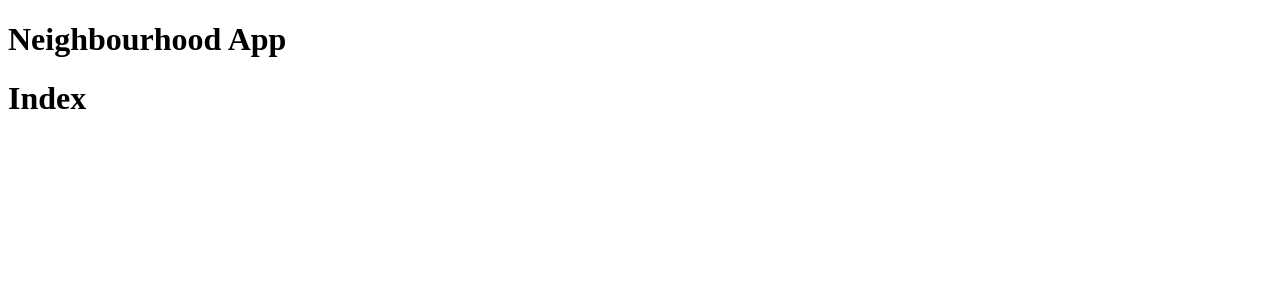
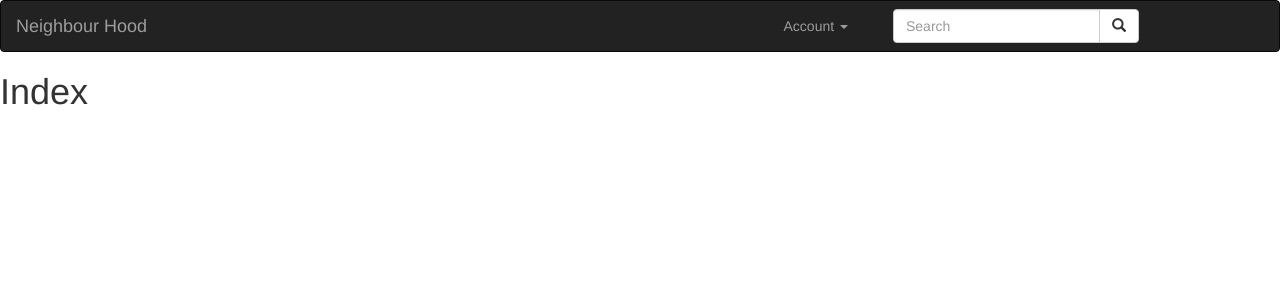
Before and after one commit to philipkariuki/neighbourhood, a Django app: template hoodzapp/templates/index.html in a window 1280 px wide. Shown: the top 300 px of the page. Run offline with Django 3.2, Linux system fonts and the light colour scheme; the template is opened without the code that fills it, so the values that code supplies are empty; parts of the project's set-up code (start-up, migrations or seed data) failed here and were passed over; some libraries are stand-ins or nearby versions.

Commit message:
updates base.html, creates navbar.html and includes it in the base template

```diff
--- a/hoodzapp/templates/base.html
+++ b/hoodzapp/templates/base.html
@@ -1,3 +1,6 @@
+{% load bootstrap3 %}
+{% load static%}
+
 <!DOCTYPE html>
 <html>
 <head>
@@ -9,8 +12,19 @@
     <title> Neighbourhood </title>
   {% endif %}
 
+  {% block styles %}
+    {% bootstrap_css %}
+    <link rel="stylesheet" href="{% static 'css/styles.css' %}">
+  {% endblock %}
+
 </head>
 <body>
-    {% block content %} <h1> Neighbourhood App </h1> {%endblock%}
+	{% include "navbar.html" %}
+    {% block content %}  {%endblock%}
+
+    {% block scripts %}
+        <script src="https://ajax.googleapis.com/ajax/libs/jquery/3.2.1/jquery.min.js"></script>
+     {% bootstrap_javascript %}
+    {% endblock %}
 </body>
 </html>
--- /dev/null
+++ b/hoodzapp/templates/navbar.html
@@ -0,0 +1,80 @@
+<!DOCTYPE html>
+<html lang="en">
+<head>
+
+  <meta charset="utf-8">
+  <meta name="viewport" content="width=device-width, initial-scale=1">
+</head>
+<body>
+
+
+
+
+
+
+
+
+
+
+
+<nav class="navbar navbar-dark navbar-inverse">
+    <div class="container-fluid">
+        <div class="navbar-header">
+            <a class="navbar-brand" href="{% url 'index' %}">Neighbour Hood</a>
+        </div>
+        <!-- Adding a search form  -->
+        <div class="col-sm-4 col-md-4 navbar-right">
+            <form class="navbar-form" role="search" action="">
+                <div class="input-group">
+                    <input type="text" class="form-control" placeholder="Search" name="projectsearch">
+                    <div class="input-group-btn">
+                        <button class="btn btn-default" type="submit"><i class="glyphicon glyphicon-search"></i></button>
+                    </div>
+                </div>
+            </form>
+        </div>
+        <!-- search form end -->
+
+
+        <!--The search form above-->
+        <ul class="nav navbar-nav navbar-right">
+
+            <li class="dropdown">
+                <a class="dropdown-toggle" data-toggle="dropdown" href="#">Account <span class="caret"></span> </a>
+                <ul class="dropdown-menu" role="menu">
+                    <li>
+                        <a href="{% url 'index' %}">Home</a>
+                    </li>
+                    <li>
+                        <a href="#">New Post</a>
+                    </li>
+                    <li>
+                        <a href="/accounts/password/change">Change Password</a>
+                    </li>
+                    <li>
+                        <a href="#">Profile</a></li>
+                    </li>
+                    <li>
+                        <a href="/logout">Logout</a>
+                    </li>
+
+                    <li>
+                    <a href="/accounts/login">Login</a>
+                    </li>
+                </ul>
+            </li>
+
+        </ul>
+    </div>
+</nav>
+
+
+
+
+
+
+
+
+
+</body>
+</html>
```
